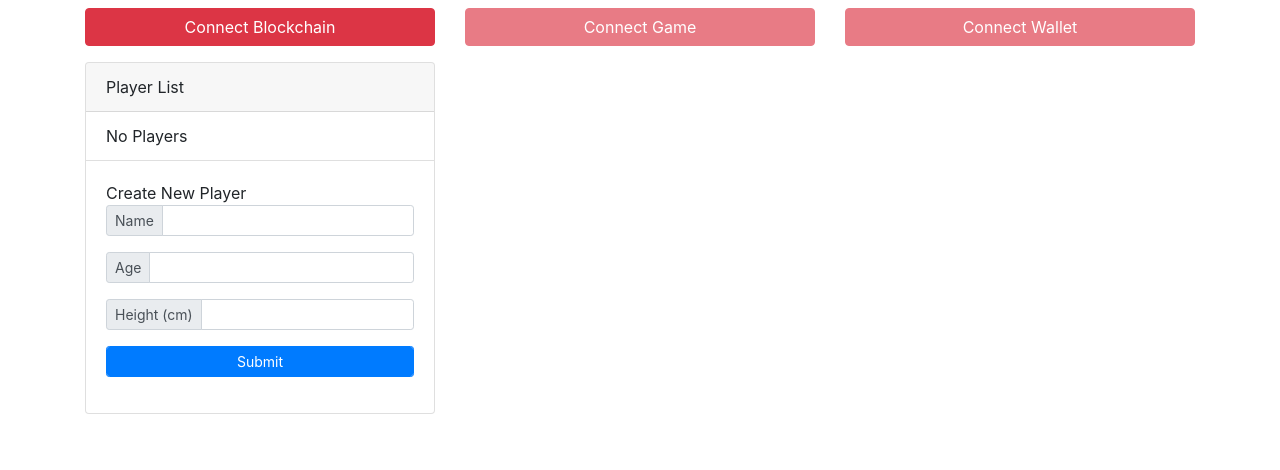
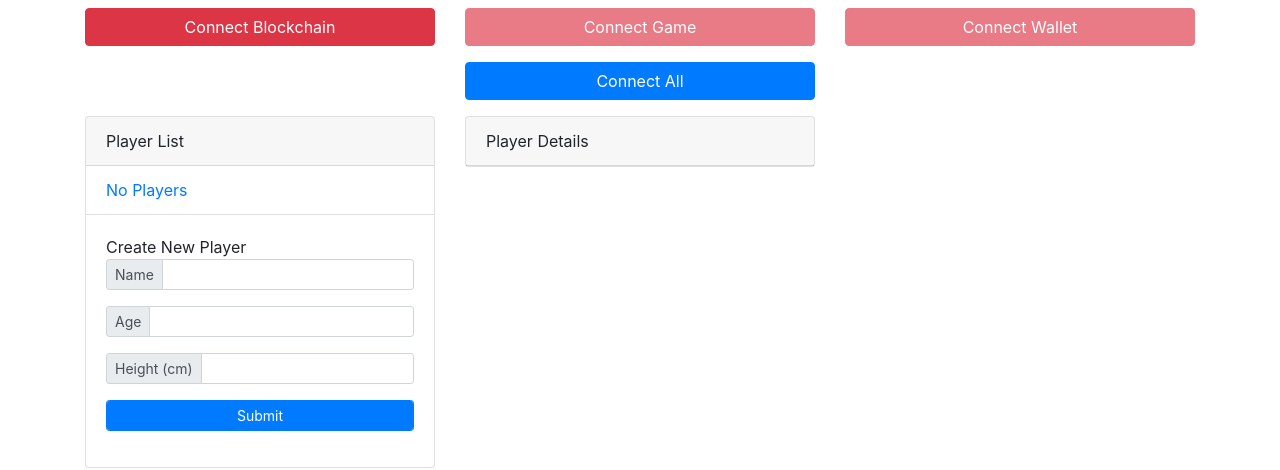
Before and after one commit to alexroan/tennis-manager, a React (Create React App) app in the folder client/: page / in a window 1280 px wide. Shown: the top 470 px of the page. Built offline with nearby package versions, Linux system fonts and the light colour scheme.

Commit message:
Load all data in one go

```diff
--- a/client/src/Connections.js
+++ b/client/src/Connections.js
@@ -2,24 +2,39 @@ import React, {Component} from 'react';
 import {connect} from 'react-redux';
 import { loadWeb3, loadWallet, loadGameContract, loadTennisPlayerContract, loadOwnedPlayers } from './redux/interactions';
 import { web3Selector, accountSelector, gameSelector, tennisPlayerSelector } from './redux/selectors';
+
+const preventDefaultIfNeeded = async (e) => {
+    if (!e.defaultPrevented) {
+        e.preventDefault();
+    }
+}
 
 class Connections extends Component {
     render() {
         const {dispatch, web3, account, game, tennisPlayer} = this.props;
 
         const connectBlockchain = async (e) => {
-            e.preventDefault();
+            preventDefaultIfNeeded(e);
             await loadWeb3(dispatch);
         }
 
         const connectGame = async (e) => {
-            e.preventDefault();
+            preventDefaultIfNeeded(e);
             const gameContract = await loadGameContract(dispatch, web3);
             await loadTennisPlayerContract(dispatch, web3, gameContract);
         }
 
         const connectWallet = async (e) => {
+            preventDefaultIfNeeded(e);
+            const account = await loadWallet(dispatch, web3);
+            await loadOwnedPlayers(dispatch, tennisPlayer, account);
+        }
+
+        const connectAll = async (e) => {
             e.preventDefault();
+            const web3 = await loadWeb3(dispatch);
+            const gameContract = await loadGameContract(dispatch, web3);
+            const tennisPlayer = await loadTennisPlayerContract(dispatch, web3, gameContract);
             const account = await loadWallet(dispatch, web3);
             await loadOwnedPlayers(dispatch, tennisPlayer, account);
         }
@@ -61,6 +76,19 @@ class Connections extends Component {
                         </form>
                     </div>
                 </div>
+                <div className="row justify-content-center">
+                    <div className="col-4">
+                        <form onSubmit={connectAll}>
+                            <div className="form-group row">
+                                <div className="col-12">
+                                    <button type="submit" className={`w-100 btn text-truncate ${(account !== null) ? "btn-success" : "btn-primary"}`}>
+                                        {(account !== null) ? "Connect All Again" : "Connect All"}
+                                    </button>
+                                </div>
+                            </div>
+                        </form>
+                    </div>
+                </div>
             </div>
         )
     }
--- a/client/src/Content.js
+++ b/client/src/Content.js
@@ -2,6 +2,7 @@ import React, {Component} from 'react';
 import {connect} from 'react-redux';
 import Connections from './Connections';
 import PlayerList from "./PlayerList";
+import PlayerDetails from "./PlayerDetails";
 
 class Content extends Component {
     render() {
@@ -10,6 +11,7 @@ class Content extends Component {
                 <Connections />
                 <div className="row">
                     <PlayerList />
+                    <PlayerDetails />
                 </div>
             </div>
         )
--- /dev/null
+++ b/client/src/PlayerDetails.js
@@ -0,0 +1,24 @@
+import React, {Component} from 'react';
+import {connect} from 'react-redux';
+
+class PlayerDetails extends Component {
+    render() {
+        return (
+            <div className="col-4">
+                <div className="card">
+                    <div className="card-header">
+                        Player Details
+                    </div>
+                </div>
+            </div>
+        );
+    }
+}
+
+function mapStateToProps(state){
+	return {
+
+	}
+}
+
+export default connect(mapStateToProps)(PlayerDetails);
--- a/client/src/PlayerList.js
+++ b/client/src/PlayerList.js
@@ -1,14 +1,14 @@
 import React, {Component} from 'react';
 import {connect} from 'react-redux';
 import { tennisPlayerSelector, accountLoadedSelector, gameLoadedSelector, tennisPlayerLoadedSelector, accountSelector, ownedPlayersSelector, newPlayerNameSelector, newPlayerAgeSelector, newPlayerHeightSelector, gameSelector } from './redux/selectors';
-import { newPlayerNameChange, newPlayerAgeChange, newPlayerHeightChange} from "./redux/actions";
+import { newPlayerNameChange, newPlayerAgeChange, newPlayerHeightChange, playerSelected} from "./redux/actions";
 import { createNewPlayer } from './redux/interactions';
 
 const getOwnedPlayers = (props) => {
-    const {ownedPlayers} = props;
+    const {dispatch, ownedPlayers} = props;
     console.log(ownedPlayers);
     return ownedPlayers.map((id) =>
-        <li key={id} className="list-group-item">{id}</li>
+        <a href="#" onClick={() => dispatch(playerSelected(id))} key={id} className="list-group-item">{id}</a>
     );
 }
 
@@ -33,9 +33,9 @@ class PlayerList extends Component {
                     <div className="card-header">
                         Player List
                     </div>
-                    <ul className="list-group list-group-flush">
-                        {this.props.showOwnedPlayers ? getOwnedPlayers(this.props) : <li className="list-group-item">No Players</li>}
-                    </ul>
+                    <div className="list-group list-group-flush">
+                        {this.props.showOwnedPlayers ? getOwnedPlayers(this.props) : <a className="list-group-item">No Players</a>}
+                    </div>
                     <div className="card-body">
                         Create New Player
                         <form onSubmit={newPlayer}>
--- a/client/src/redux/actions.js
+++ b/client/src/redux/actions.js
@@ -51,3 +51,10 @@ export function newPlayerHeightChange(height){
         height
     }
 }
+
+export function playerSelected(id){
+    return {
+        type: 'PLAYER_SELECTED',
+        id
+    }
+}
--- a/client/src/redux/reducers.js
+++ b/client/src/redux/reducers.js
@@ -19,6 +19,8 @@ function user(state = {}, action) {
     switch (action.type) {
         case 'OWNED_PLAYERS_LOADED':
             return { ...state, ownedPlayers: action.ownedPlayers}
+        case 'PLAYER_SELECTED':
+            return { ...state, selectedPlayerId: action.id}
         default:
             return state;
     }
--- a/client/src/redux/selectors.js
+++ b/client/src/redux/selectors.js
@@ -27,6 +27,9 @@ export const tennisPlayerLoadedSelector = createSelector(tennisPlayerLoaded, a =
 const ownedPlayers = state => get(state, 'user.ownedPlayers', []);
 export const ownedPlayersSelector = createSelector(ownedPlayers, a => a);
 
+const selectedPlayerId = state => get(state, 'user.selectedPlayerId', []);
+export const selectedPlayerIdSelector = createSelector(selectedPlayerId, a => a);
+
 // NEW PLAYER
 const newPlayerName = state => get(state, 'newPlayer.name', []);
 export const newPlayerNameSelector = createSelector(newPlayerName, a => a);
```
